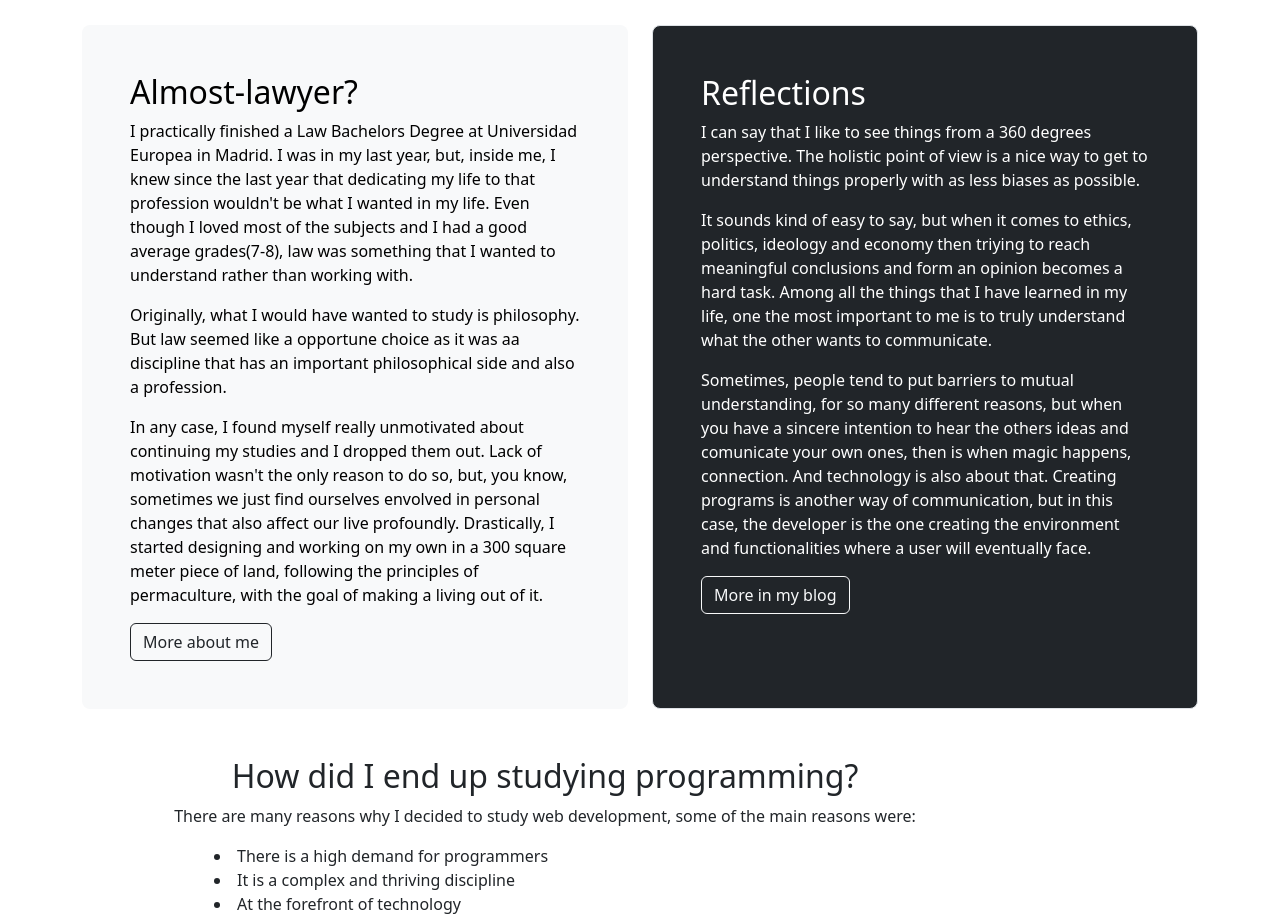
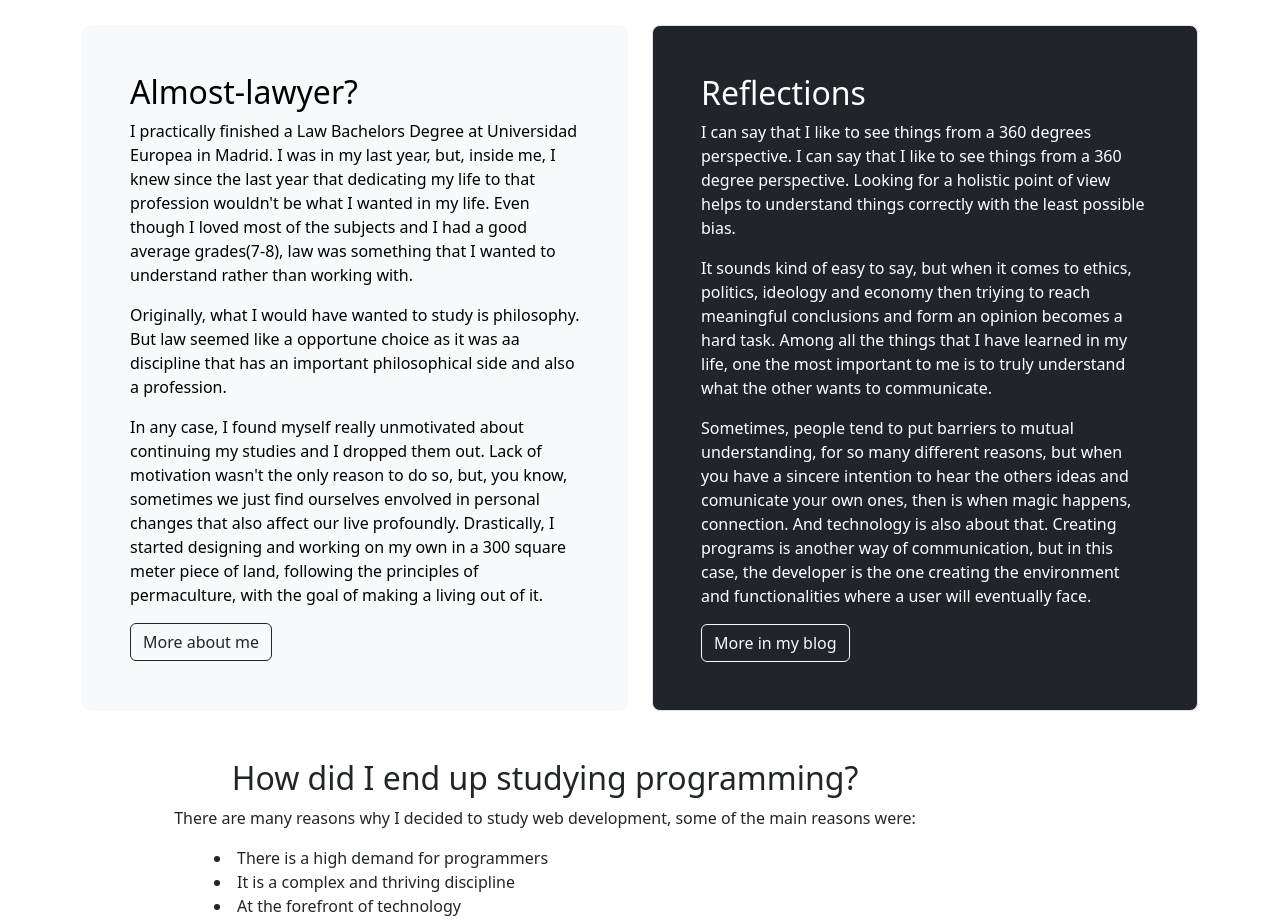
Before and after one commit to MGN3/MarcelinoGilPortfolio.github.io, a plain HTML site: page HTML/aboutme.html in a window 1280 px wide. Shown: the part 1920-2840 px from the top of the page. Drawn offline with nearby package versions, Linux system fonts and the light colour scheme.

Commit message:
Update aboutme.html

```diff
--- a/HTML/aboutme.html
+++ b/HTML/aboutme.html
@@ -328,8 +328,8 @@ dentro de la etiqueta "class") y estilos externos a través del link CSS. El mé
                         <div class="h-100 p-5 text-bg-dark border rounded-3">
                             <h2>Reflections</h2>
                             <p>I can say that I like to see things from a 360 degrees perspective.
-                                The holistic point of view is a nice way to get to understand things properly
-                                with as less biases as possible.
+                                I can say that I like to see things from a 360 degree perspective.
+                                Looking for a holistic point of view helps to understand things correctly with the least possible bias.
                             </p>
                             <p>
                                 It sounds kind of easy to say, but when it comes to ethics, politics, ideology
```
